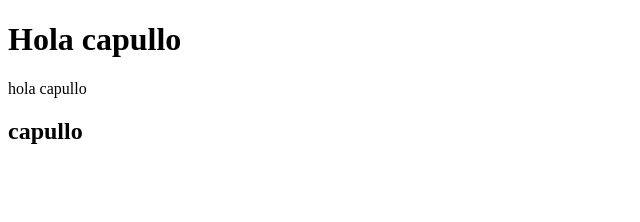
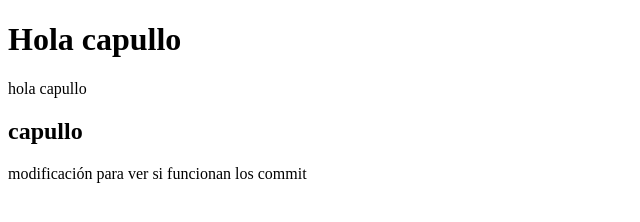
Before and after one commit to LaqueP/CursoHtmlCSS, a plain HTML site: page index.html in a window 1280 px wide. Shown: the whole page, without its empty margins (0-640 px from the left). Drawn offline with Linux system fonts and the light colour scheme.

Commit message:
prueba commit

```diff
--- a/index.html
+++ b/index.html
@@ -4,11 +4,12 @@
     <meta charset="UTF-8">
     <meta http-equiv="X-UA-Compatible" content="IE=edge">
     <meta name="viewport" content="width=device-width, initial-scale=1.0">
-    <title>Doaacument</title>
+    <title>Document</title>
 </head>
 <body>
     <h1>Hola capullo</h1>
     <p> hola capullo</p>
     <h2>capullo</h2>
+    <p> modificación para ver si funcionan los commit</p>
 </body>
 </html>
```
